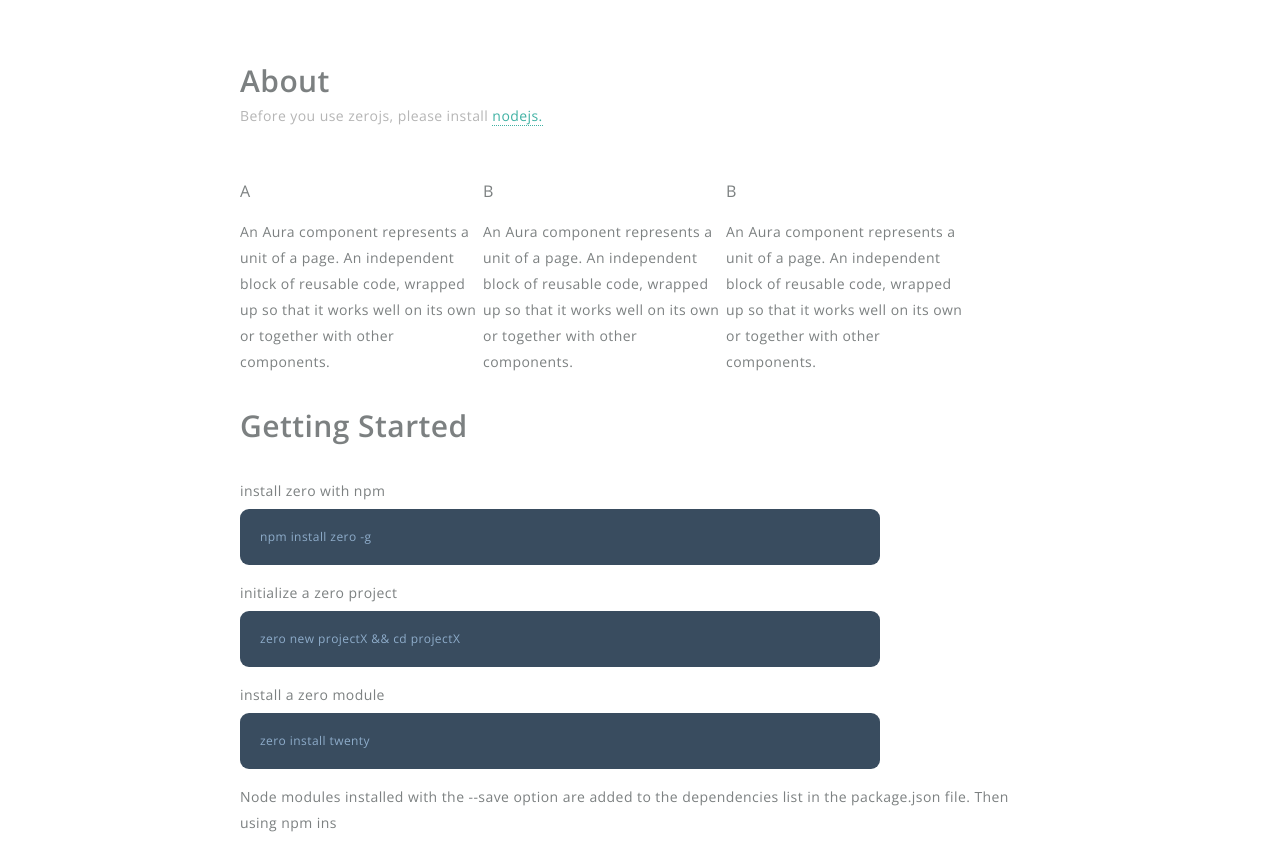
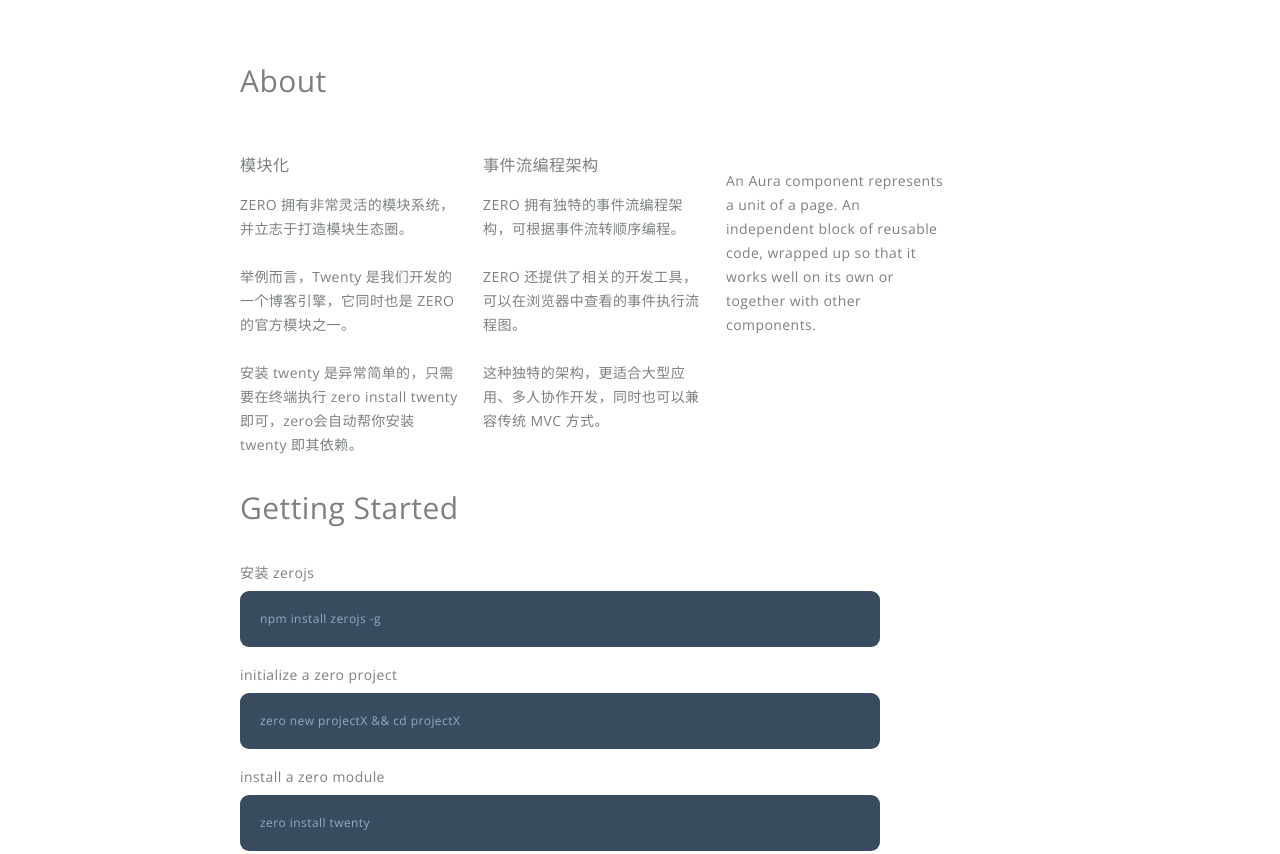
Before and after one commit to sskyy/zerojs.io, a website: page app/index.html in a window 1280 px wide. Shown: the part 780-1634 px from the top of the page. Drawn offline with nearby package versions, Linux system fonts and the light colour scheme; files that its build step writes are made by us from their sources.

Commit message:
增加about 文案

```diff
--- a/app/index.html
+++ b/app/index.html
@@ -60,32 +60,29 @@
     <div id="main">
 
       <article>
-        <div class="main-row">
+        <div class="main-row clearfix">
           <div style="margin-bottom: 50px">
             <h2>About</h2>
-            <small>
-              Before you use zerojs, please install <a href="http://nodejs.org/">nodejs.</a>
-            </small>
           </div>
 
           <div class="cell-4">
-            <h3><i class="icon-atom"></i>A</h3>
-            <p>An Aura component represents a unit of a page.
-                An independent block of reusable code, wrapped
-                up so that it works well on its own or together with
-                other components.
+            <h3>模块化</h3>
+            <p>
+            ZERO 拥有非常灵活的模块系统，并立志于打造模块生态圈。<br><br>
+            举例而言，Twenty 是我们开发的一个博客引擎，它同时也是 ZERO 的官方模块之一。<br><br>
+            安装 twenty 是异常简单的，只需要在终端执行 zero install twenty 即可，zero会自动帮你安装 twenty 即其依赖。
             </p>
           </div>
           <div class="cell-4">
-            <h3><i class="icon-atom"></i>B</h3>
-            <p>An Aura component represents a unit of a page.
-                An independent block of reusable code, wrapped
-                up so that it works well on its own or together with
-                other components.
+            <h3>事件流编程架构</h3>
+            <p>
+              ZERO 拥有独特的事件流编程架构，可根据事件流转顺序编程。<br><br>
+              ZERO 还提供了相关的开发工具，可以在浏览器中查看的事件执行流程图。<br><br>
+              这种独特的架构，更适合大型应用、多人协作开发，同时也可以兼容传统 MVC 方式。
             </p>
           </div>
           <div class="cell-4">
-            <h3><i class="icon-atom"></i>B</h3>
+            <h3></h3>
             <p>An Aura component represents a unit of a page.
                 An independent block of reusable code, wrapped
                 up so that it works well on its own or together with
@@ -99,9 +96,9 @@
             <h2>Getting Started</h2>
           </div>
 
-          <span class="install-step">install zero with npm</span>
+          <span class="install-step">安装 zerojs</span>
           <div class="highlight">
-            npm install zero -g
+            npm install zerojs -g
           </div>
 
           <span class="install-step">initialize a zero project</span>
@@ -135,7 +132,7 @@
     <!-- Footer -->
     <footer id="footer">
       <div class="container" style="position:relative">
-         <ul class="links clearfix">
+         <ul class="links">
           <li><a href="#" class="">Home</a></li>
           <li><a href="#" class="">About</a></li>
           <li><a href="#" class="">Docs</a></li>
@@ -143,11 +140,6 @@
           <li><a href="#" class="">Fork me</a></li>
         </ul>
         <span class="copyright">Copyright &copy; 2014. zerojs All rights reserved.</span>
-
-        <div class="footer_logo">
-          <img src="images/logo.png">
-        </div>
-
       </div>
     </footer>
 
--- a/app/styles/style.css
+++ b/app/styles/style.css
@@ -1085,7 +1085,6 @@
 #footer .copyright {
     font-size: 14px;
     margin-left: 80px;
-    color: #496F9D;
 }
 #footer .links{
     margin-bottom: 0;
@@ -1103,10 +1102,10 @@
 }
 
 #footer .copyright a {
-
     color: inherit;
     border-bottom: none;
 }
+
 #footer .container {
     width: 960px;
     margin-left: auto;
@@ -1293,11 +1292,16 @@
 .main-row .cell-4 {
   width: 30.37999%;
   float: left;
+  padding-right: 20px;
+
+}
+
+.main-row .cell-4 p {
+    line-height: 24px;
 }
 
 .main-row h2 {
     font-size: 30px;
-    font-weight: bold;
     margin-bottom: 0;
 }
 
```
